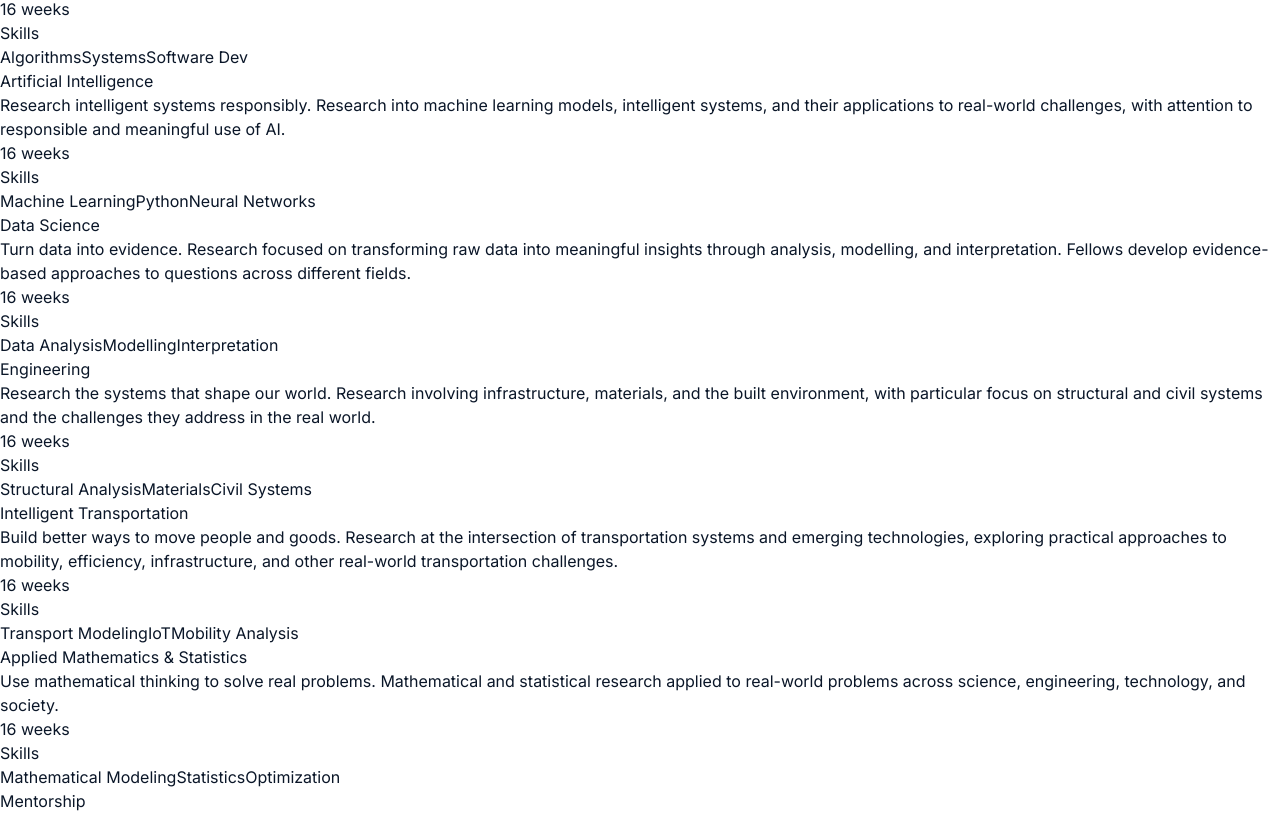
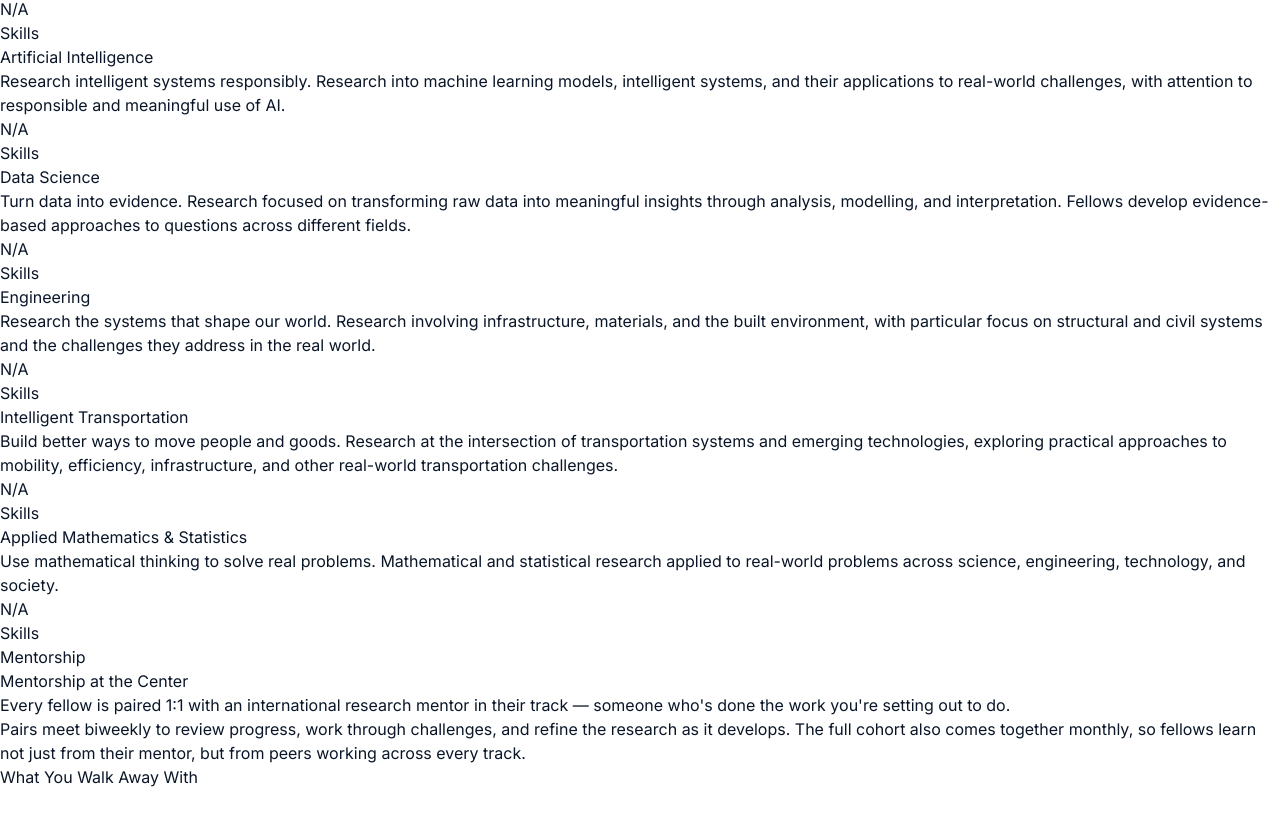
Before and after one commit to kelvin001-oteyo/akilibridge-platform, a React (Vite) app in the folder akili-bridge-frontend/: page /program in a window 1280 px wide. Shown: the part 896-1709 px from the top of the page. Built offline with nearby package versions, Linux system fonts and the light colour scheme.

Commit message:
Update ResearchTracks.jsx

```diff
--- a/akili-bridge-frontend/src/components/program/ResearchTracks.jsx
+++ b/akili-bridge-frontend/src/components/program/ResearchTracks.jsx
@@ -9,8 +9,6 @@ export default function ResearchTracks() {
       name: "Computer Science",
       description: "Build solutions. Understand systems. Foundational and applied research in algorithms, systems, and software. Fellows can explore theoretical problems, develop new approaches, or work toward practical solutions to real-world challenges.",
       color: "#df7c2e",
-      duration: "16 weeks",
-      skills: ["Algorithms", "Systems", "Software Dev"],
       projects: ["Open-source Contribution", "Computing Infrastructure"]
     },
     {
@@ -18,8 +16,6 @@ export default function ResearchTracks() {
       name: "Artificial Intelligence",
       description: "Research intelligent systems responsibly. Research into machine learning models, intelligent systems, and their applications to real-world challenges, with attention to responsible and meaningful use of AI.",
       color: "#df7c2e",
-      duration: "16 weeks",
-      skills: ["Machine Learning", "Python", "Neural Networks"],
       projects: ["AI Health Prediction", "Agricultural AI Model"]
     },
     {
@@ -27,8 +23,6 @@ export default function ResearchTracks() {
       name: "Data Science",
       description: "Turn data into evidence. Research focused on transforming raw data into meaningful insights through analysis, modelling, and interpretation. Fellows develop evidence-based approaches to questions across different fields.",
       color: "#df7c2e",
-      duration: "16 weeks",
-      skills: ["Data Analysis", "Modelling", "Interpretation"],
       projects: ["Data Pipeline", "Analytics Dashboard"]
     },
     {
@@ -36,8 +30,6 @@ export default function ResearchTracks() {
       name: "Engineering",
       description: "Research the systems that shape our world. Research involving infrastructure, materials, and the built environment, with particular focus on structural and civil systems and the challenges they address in the real world.",
       color: "#df7c2e",
-      duration: "16 weeks",
-      skills: ["Structural Analysis", "Materials", "Civil Systems"],
       projects: ["Infrastructure Assessment", "Resilience Design"]
     },
     {
@@ -45,8 +37,6 @@ export default function ResearchTracks() {
       name: "Intelligent Transportation",
       description: "Build better ways to move people and goods. Research at the intersection of transportation systems and emerging technologies, exploring practical approaches to mobility, efficiency, infrastructure, and other real-world transportation challenges.",
       color: "#df7c2e",
-      duration: "16 weeks",
-      skills: ["Transport Modeling", "IoT", "Mobility Analysis"],
       projects: ["Smart Traffic System", "Mobility Optimization"]
     },
     {
@@ -54,8 +44,6 @@ export default function ResearchTracks() {
       name: "Applied Mathematics & Statistics",
       description: "Use mathematical thinking to solve real problems. Mathematical and statistical research applied to real-world problems across science, engineering, technology, and society.",
       color: "#df7c2e",
-      duration: "16 weeks",
-      skills: ["Mathematical Modeling", "Statistics", "Optimization"],
       projects: ["Predictive Model", "Statistical Analysis"]
     }
   ];
@@ -88,7 +76,6 @@ export default function ResearchTracks() {
           viewport={{ once: true }}
           className="text-center mb-12"
         >
-          {/* Badge / Flag removed to match "no labels" preference */}
           <h2 className="text-3xl md:text-4xl font-bold text-[#0a1628] mb-2">
             Research Tracks
           </h2>
```
